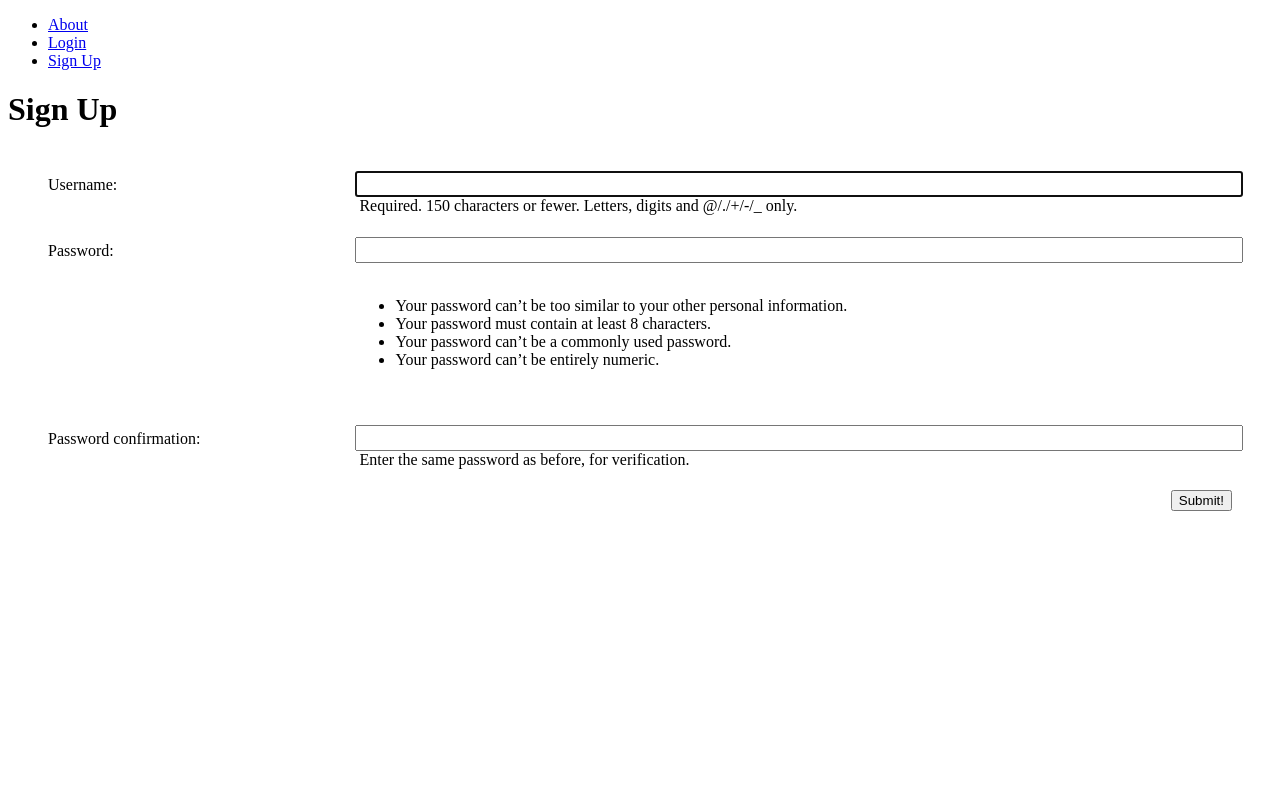
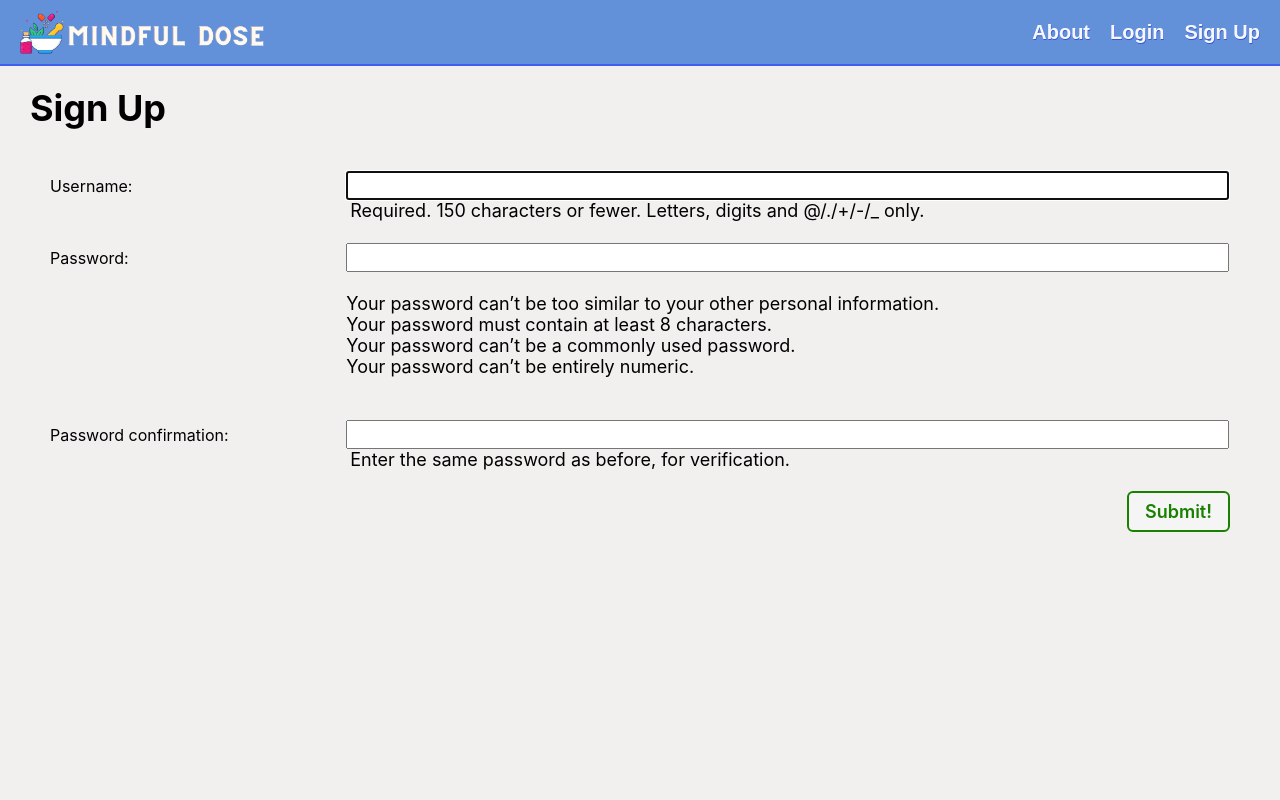
Before and after one commit to BriannaRocha/mindful-dose, a Django app: page /accounts/signup/ in a window 1280 px wide. Run offline with Django 4.2, Linux system fonts and the light colour scheme.

Commit message:
add nav bar css

```diff
--- a/main_app/static/css/base.css
+++ b/main_app/static/css/base.css
@@ -0,0 +1,177 @@
+html {
+  box-sizing: border-box
+}
+
+/* The Universal Selector */
+*, /* All elements*/
+*::before, /* All ::before pseudo-elements */
+*::after { /* All ::after pseudo-elements */
+  /* height & width will now include border & padding by default
+     but can be over-ridden as needed */
+  box-sizing: inherit;
+}
+
+/* resets font size to be 62.5% of the user preference -
+     in most browser configurations this will be 10px */
+:root {
+  font-size: 62.5%
+}
+
+body {
+  margin: 0;
+  display: flex;
+  flex-direction: column;
+  align-items: center;
+  font-family: -apple-system, BlinkMacSystemFont, 'Segoe UI', 'Roboto',
+    'Oxygen', 'Ubuntu', 'Cantarell', 'Fira Sans', 'Droid Sans',
+    'Helvetica Neue', sans-serif;
+  min-height: 100vh;
+  background-color: rgba(242, 238, 238, 0.927);
+  --nav-bg: rgb(97, 156, 199);
+  --nav-bg-ff: rgba(83, 136, 216, 0.9);
+  --borders: rgb(64, 94, 240) solid 2px;
+  --text-color: rgba(255, 255, 255, 0.957);
+  --link-hover-color: rgb(58, 84, 218);
+  --button-bg: rgb(245, 245, 245);
+  --button-bg-hover: rgb(226, 226, 226);
+  --submit: rgb(26, 128, 0);
+  --warn: rgb(255, 102, 0);
+  --danger: rgb(220, 20, 30);
+  --secondary: rgb(57, 57, 57);
+  --card-box-shadow: 5px 5px 6px -1px #AAA;
+  --font-xtreme: 4.2rem;
+  --font-xxl: 3.6rem;
+  --font-xl: 2.4rem;
+  --font-l: 1.8rem;
+  --font-reg: 1.6rem;
+  --card-border-radius: 6px;
+}
+
+header {
+  display: flex;
+  width: 100%;
+  background: var(--nav-bg-ff);
+  border-bottom: var(--borders);
+  padding: 10px;
+}
+
+nav {
+  display: flex;
+  justify-content: right;
+}
+
+ul {
+  margin: 0;
+  list-style: none;
+  padding: 0;
+}
+
+main {
+  width: 100%;
+  padding: 0 10px;
+}
+
+h2 {
+  font-size: var(--font-xl);
+}
+
+nav a {
+  text-decoration: none;
+  color: var(--text-color);
+  text-shadow: 0.5px 0.5px 0.5px rgb(56, 83, 218);
+  font-size: 20px;
+  font-family: "DM Sans", sans-serif;
+  font-optical-sizing: auto;
+  font-weight: 700;
+  font-style: normal;
+}
+
+nav a:hover {
+  color: var(--link-hover-color)
+}
+
+nav ul {
+  display: flex;
+  align-items: center;
+  justify-content: center;
+  flex-wrap: wrap;
+}
+
+nav li {
+  padding: 5px 10px;
+}
+
+.header-logo-container {
+  display: flex;
+  justify-content: left;
+  flex-grow: 1;
+}
+
+.header-logo-container img {
+  display: flex;
+  justify-content: left;
+  width: 250px;
+  margin-left: 7px;
+}
+
+.page-header {
+  display: flex;
+  align-items: center;
+  margin: 20px;
+}
+
+.btn {
+  font-size: var(--font-l);
+  padding: 8px 16px;
+  border-radius: 6px;
+  border-width: 2px;
+  border-style: solid;
+  text-decoration: none;
+  background-color: var(--button-bg);
+  font-weight: 600;
+  cursor: pointer;
+  font-family: inherit;
+  margin-right: 10px;
+}
+
+.btn:hover {
+  background-color: var(--button-bg-hover);
+}
+
+.submit {
+  color: var(--submit);
+  border-color: var(--submit);
+}
+
+.secondary {
+  color: var(--secondary);
+  border-color: var(--secondary);
+}
+
+.warn {
+  color: var(--warn);
+  border-color: var(--warn);
+}
+
+.danger {
+  color: var(--danger);
+  border-color: var(--danger);
+}
+
+.page-header h1 {
+  font-size: var(--font-xxl);
+  margin: 0;
+}
+
+.page-header img {
+  height: 40px;
+  margin-left:15px;
+}
+
+.page-header img:first-of-type {
+  margin-left: 20px;
+}
+
+.page-content {
+  font-size: var(--font-reg);
+}
--- a/main_app/templates/base.html
+++ b/main_app/templates/base.html
@@ -11,6 +11,9 @@
     type="image/png"
     href=""
   >
+  <style>
+    @import url('https://fonts.googleapis.com/css2?family=Literata:ital,opsz,wght@0,7..72,200..900;1,7..72,200..900&display=swap')
+  </style>
   <title>Mindful Dose</title>
   <link rel="stylesheet" type="text/css" href="{% static 'css/base.css' %}">
   {% block head %}
@@ -18,14 +21,14 @@
 </head>
 <body>
   <header>
-    {% comment %} <div class="header-logo-container">
+    <div class="header-logo-container">
       <a href="/">
         <img
-          src=""
-          alt="The Cat Collector Logo"
+          src="{% static "images/header-logo.png" %}"
+          alt="The Mindful Dose Header"
         >
       </a>
-    </div> {% endcomment %}
+    </div>
     <nav>
       <ul>
         {% if user.is_authenticated %}
```
Also changed, not shown: main_app/static/css/home.css (+2 -32 lines), main_app/static/images/header-logo.png (added).
